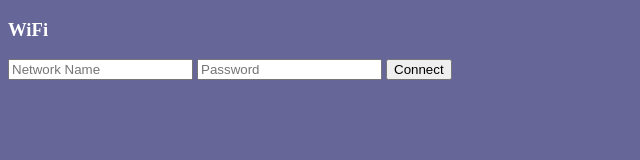
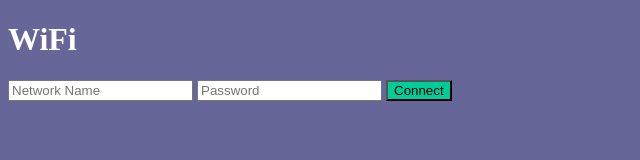
Before and after one commit to NathanMcMillan54/connectToWifi-ElectronJs, an Electron app: page index.html in a window 800 px wide. Shown: the whole page, without its empty margins (0-640 px from the left). Drawn offline with Linux system fonts and the light colour scheme; no server answers.

Commit message:
Changed color of connect button.

```diff
--- a/index.html
+++ b/index.html
@@ -9,7 +9,7 @@
 <body>
 
 <div class="wifi">
-    <h3>WiFi</h3>
+    <h1>WiFi</h1>
     <p id="localSsid"></p>
     <form>
         <input type="text" id="ssid" placeholder="Network Name">
--- a/style.css
+++ b/style.css
@@ -2,10 +2,15 @@ body {
     background-color: #666699;
 }
 
-h3 {
+h1 {
     color: #ffffff;
 }
 
 p {
     color: #ffffff;
 }
+
+button {
+    color: #000000;
+    background-color: #00cc99;
+}
```
